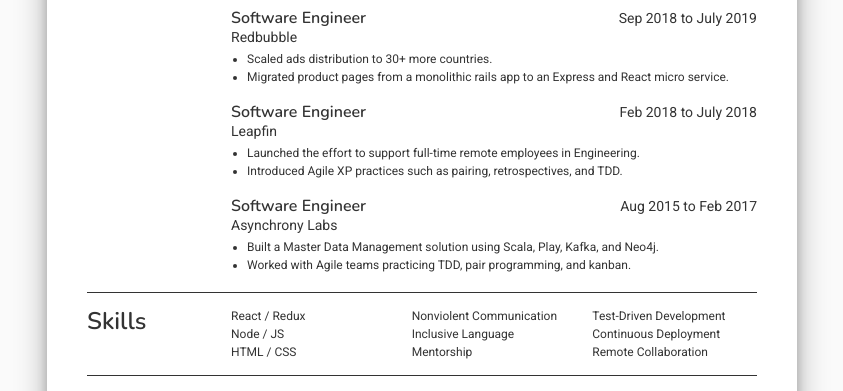
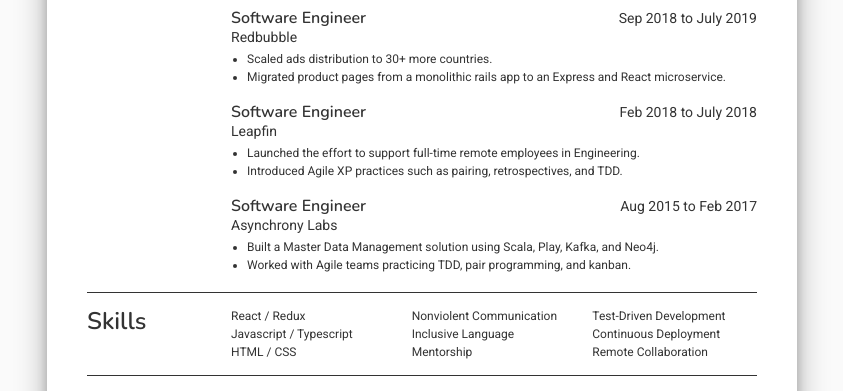
Before and after one commit to floradotcool/resume, a JavaScript app: page / in a window 1280 px wide. Shown: the part 359-750 px from the top of the page, without its empty margins (218-1061 px from the left). Built offline with nearby package versions, Linux system fonts and the light colour scheme; the HTML template or start-up script is replaced by a standard one.

Commit message:
update skills

```diff
--- a/src/sections/Experience/Experience.js
+++ b/src/sections/Experience/Experience.js
@@ -28,7 +28,7 @@
       <li>Scaled ads distribution to 30+ more countries.</li>
       <li>
         Migrated product pages from a monolithic rails app to an Express and
-        React micro service.
+        React microservice.
       </li>
     </Job>
     <Job
--- a/src/sections/Skills/Skills.js
+++ b/src/sections/Skills/Skills.js
@@ -9,7 +9,7 @@
       <GridItem>
         <SkillsList>
           <Skill>React / Redux</Skill>
-          <Skill>Node / JS</Skill>
+          <Skill>Javascript / Typescript</Skill>
           <Skill>HTML / CSS</Skill>
         </SkillsList>
       </GridItem>
```
